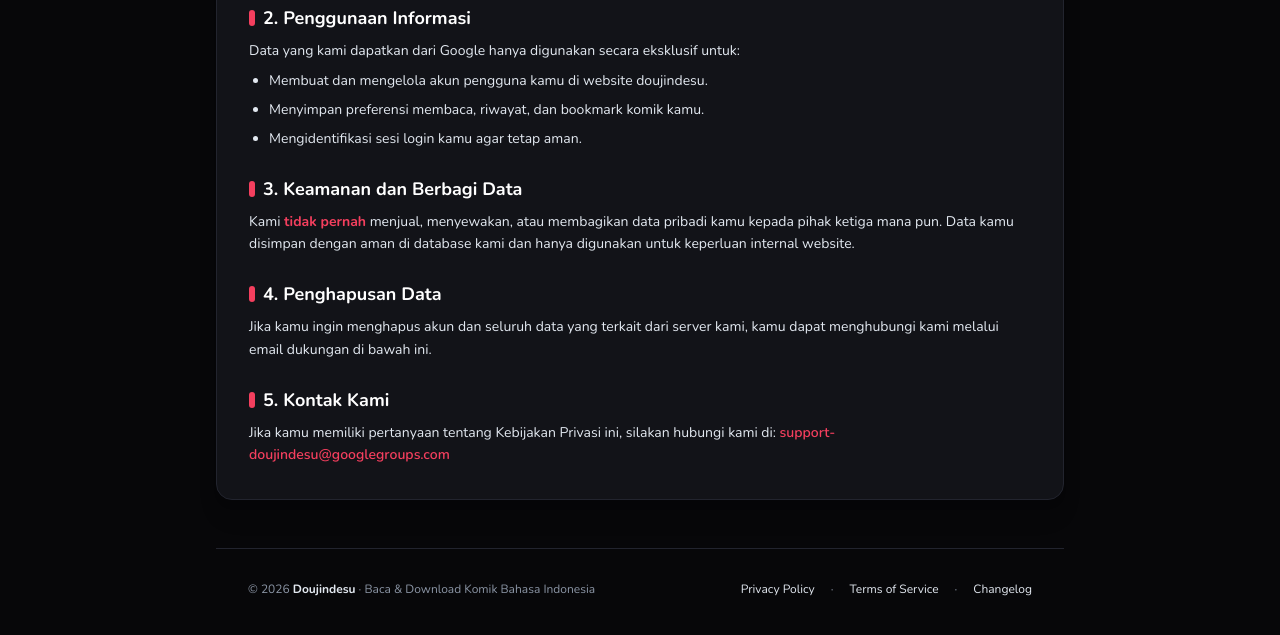
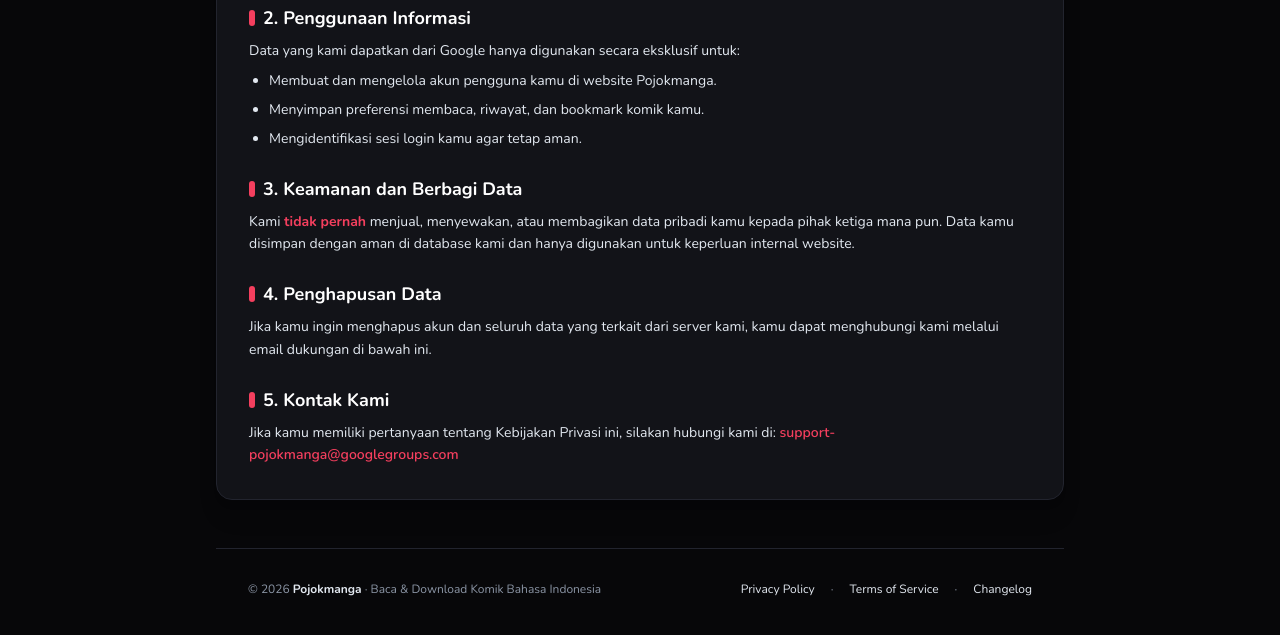
Before and after one commit to kiryuuid/Ikijru, a Next.js app: page /privacy-policy in a window 1280 px wide. Shown: the part 315-950 px from the top of the page. Built offline with nearby package versions, Linux system fonts and the light colour scheme; no server answers.

Commit message:
fix: replace hardcoded Doujindesu with dynamic NEXT_PUBLIC_SITE_NAME in frontend and static pages

```diff
--- a/app/admin/layout.jsx
+++ b/app/admin/layout.jsx
@@ -72,7 +72,7 @@
             <h1 className="text-xl font-display font-bold text-accent-red tracking-wide">
               ADMIN PANEL
             </h1>
-            <p className="text-xs text-text-muted mt-1">DoujinDesu Control Center</p>
+            <p className="text-xs text-text-muted mt-1">{process.env.NEXT_PUBLIC_SITE_NAME || 'Pojokmanga'} Control Center</p>
           </div>
           <button onClick={() => setIsSidebarOpen(false)} className="lg:hidden text-text-muted hover:text-text-primary">
             <X className="w-6 h-6" />
--- a/app/changelog/page.jsx
+++ b/app/changelog/page.jsx
@@ -95,6 +95,8 @@
 }
 
 export default function ChangelogPage() {
+  const siteName = process.env.NEXT_PUBLIC_SITE_NAME || 'Pojokmanga';
+
   return (
     <div className="min-h-screen bg-bg-primary">
       <Navbar />
@@ -114,7 +116,7 @@
             </div>
             <h1 className="font-display text-2xl text-text-primary tracking-widest">CHANGELOG</h1>
           </div>
-          <p className="text-text-muted text-xs mt-1 ml-12">Riwayat pembaruan dan perbaikan Doujindesu</p>
+          <p className="text-text-muted text-xs mt-1 ml-12">Riwayat pembaruan dan perbaikan {siteName}</p>
         </div>
 
         {/* Legend */}
--- a/app/privacy-policy/page.jsx
+++ b/app/privacy-policy/page.jsx
@@ -1,9 +1,11 @@
 import Navbar from '@/components/Navbar';
 import Footer from '@/components/Footer';
 
+const SITE_NAME = process.env.NEXT_PUBLIC_SITE_NAME || 'Pojokmanga';
+
 export const metadata = {
   title: 'Privacy Policy',
-  description: 'Kebijakan Privasi untuk layanan Doujindesu.',
+  description: `Kebijakan Privasi untuk layanan ${SITE_NAME}.`,
 };
 
 export default function PrivacyPolicy() {
@@ -46,7 +48,7 @@
               Data yang kami dapatkan dari Google hanya digunakan secara eksklusif untuk:
             </p>
             <ul className="list-disc pl-5 space-y-1.5 text-text-secondary">
-              <li>Membuat dan mengelola akun pengguna kamu di website doujindesu.</li>
+              <li>Membuat dan mengelola akun pengguna kamu di website {SITE_NAME}.</li>
               <li>Menyimpan preferensi membaca, riwayat, dan bookmark komik kamu.</li>
               <li>Mengidentifikasi sesi login kamu agar tetap aman.</li>
             </ul>
@@ -79,8 +81,8 @@
             </h2>
             <p>
               Jika kamu memiliki pertanyaan tentang Kebijakan Privasi ini, silakan hubungi kami di:{' '}
-              <a href="mailto:support-doujindesu@googlegroups.com" className="text-accent-red font-semibold hover:underline">
-                support-doujindesu@googlegroups.com
+              <a href={`mailto:support-${SITE_NAME.toLowerCase()}@googlegroups.com`} className="text-accent-red font-semibold hover:underline">
+                support-{SITE_NAME.toLowerCase()}@googlegroups.com
               </a>
             </p>
           </div>
--- a/app/terms/page.jsx
+++ b/app/terms/page.jsx
@@ -1,9 +1,11 @@
 import Navbar from '@/components/Navbar';
 import Footer from '@/components/Footer';
 
+const SITE_NAME = process.env.NEXT_PUBLIC_SITE_NAME || 'Pojokmanga';
+
 export const metadata = {
   title: 'Terms of Service',
-  description: 'Syarat dan Ketentuan layanan Doujindesu.',
+  description: `Syarat dan Ketentuan layanan ${SITE_NAME}.`,
 };
 
 export default function TermsOfService() {
@@ -36,7 +38,7 @@
               1. Penerimaan Syarat
             </h2>
             <p>
-              Dengan mengakses dan menggunakan website doujindesu, kamu setuju untuk terikat oleh Syarat dan Ketentuan Layanan ini serta Kebijakan Privasi kami. Jika kamu tidak setuju, mohon untuk tidak menggunakan layanan ini.
+              Dengan mengakses dan menggunakan website {SITE_NAME}, kamu setuju untuk terikat oleh Syarat dan Ketentuan Layanan ini serta Kebijakan Privasi kami. Jika kamu tidak setuju, mohon untuk tidak menggunakan layanan ini.
             </p>
           </div>
 
@@ -92,8 +94,8 @@
             </h2>
             <p>
               Untuk pertanyaan terkait ketentuan layanan, silakan hubungi kami melalui:{' '}
-              <a href="mailto:support-doujindesu@googlegroups.com" className="text-accent-red font-semibold hover:underline">
-                support-doujindesu@googlegroups.com
+              <a href={`mailto:support-${SITE_NAME.toLowerCase()}@googlegroups.com`} className="text-accent-red font-semibold hover:underline">
+                support-{SITE_NAME.toLowerCase()}@googlegroups.com
               </a>
             </p>
           </div>
--- a/components/AppDownloadPopup.jsx
+++ b/components/AppDownloadPopup.jsx
@@ -163,7 +163,7 @@
                       fontFamily: 'var(--font-nunito), Nunito, sans-serif',
                     }}
                   >
-                    Download Aplikasi {process.env.NEXT_PUBLIC_SITE_NAME || 'Doujindesu'} 📲
+                    Download Aplikasi {process.env.NEXT_PUBLIC_SITE_NAME || 'Pojokmanga'} 📲
                   </h3>
                   <p
                     style={{
--- a/components/Footer.jsx
+++ b/components/Footer.jsx
@@ -2,7 +2,7 @@
 
 export default function Footer({ className = '' }) {
   const currentYear = new Date().getFullYear();
-  const siteName = process.env.NEXT_PUBLIC_SITE_NAME || 'Doujindesu';
+  const siteName = process.env.NEXT_PUBLIC_SITE_NAME || 'Pojokmanga';
 
   return (
     <footer className={`border-t border-border mt-8 md:mt-12 py-6 md:py-8 bg-bg-secondary/40 ${className}`}>
--- a/components/PublicProfile.jsx
+++ b/components/PublicProfile.jsx
@@ -1132,7 +1132,7 @@
                   Terima kasih sudah berlangganan Premium!
                 </p>
                 <p className="text-[11px] text-purple-200/80 mt-1 leading-relaxed">
-                  Dukunganmu sangat berarti bagi kami — membantu meringankan biaya server agar <span className="text-white font-semibold">Doujindesu</span> tetap bisa berjalan untuk semua orang. 🙏
+                  Dukunganmu sangat berarti bagi kami — membantu meringankan biaya server agar <span className="text-white font-semibold">{process.env.NEXT_PUBLIC_SITE_NAME || 'Pojokmanga'}</span> tetap bisa berjalan untuk semua orang. 🙏
                 </p>
                 <div className="flex items-center gap-2 mt-2 flex-wrap">
                   <span className="inline-flex items-center gap-1 text-[10px] font-bold px-2 py-0.5 rounded-full bg-yellow-500/20 border border-yellow-500/40 text-yellow-300">
```
